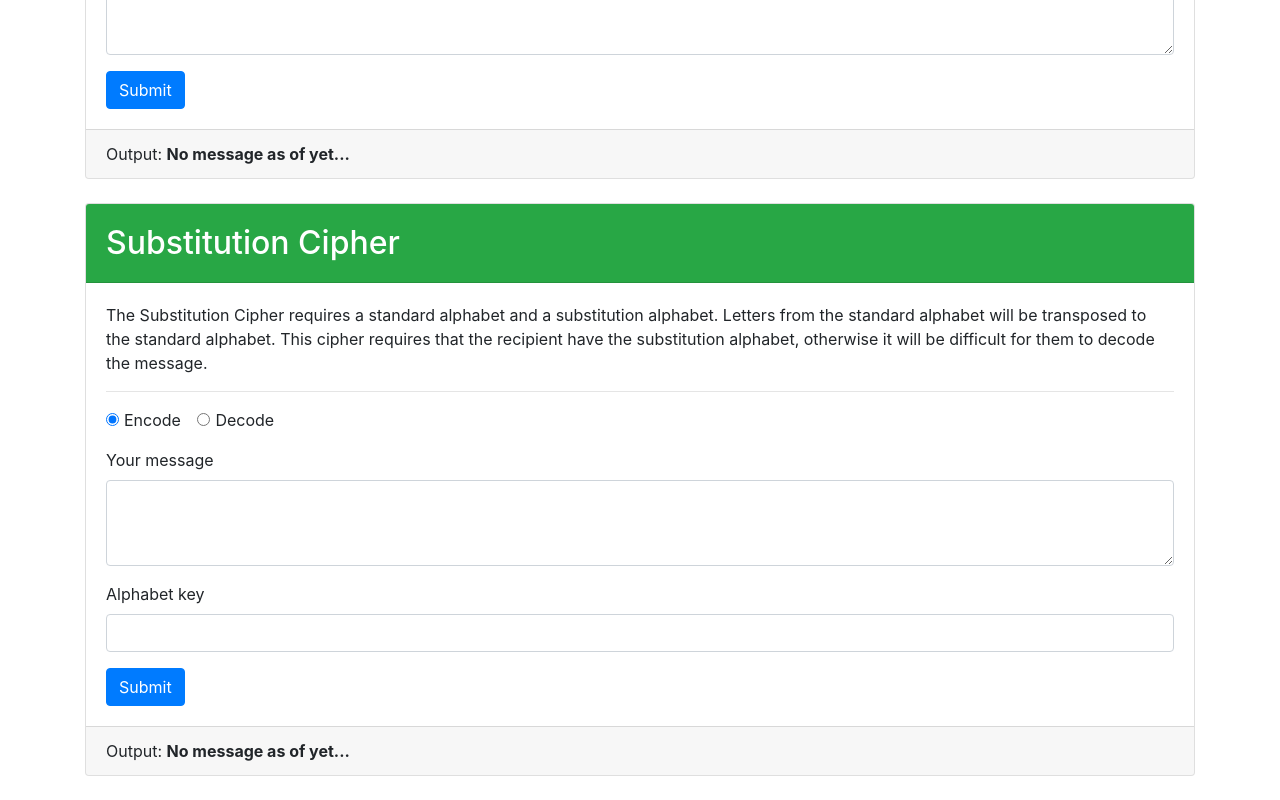
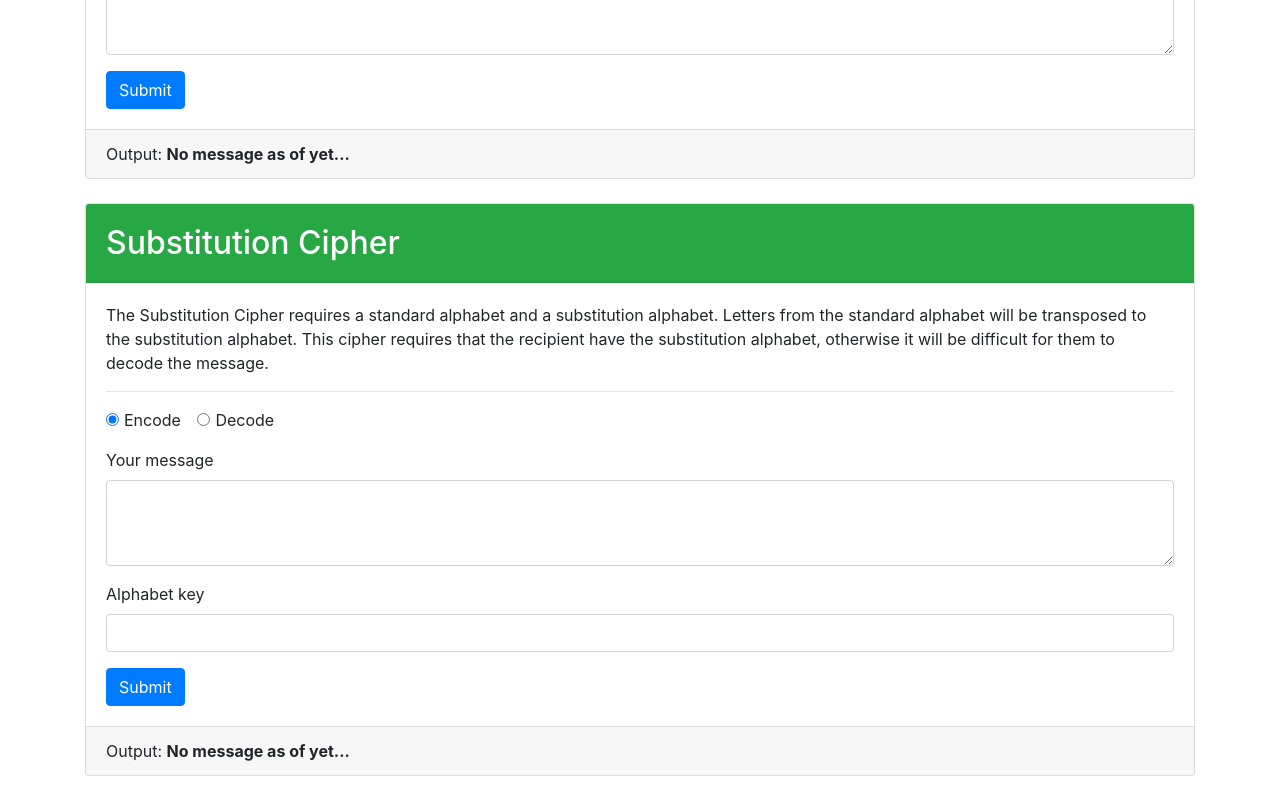
Before and after one commit to mad-godinez/decoderRing_capstone, a website: page index.html in a window 1280 px wide. Shown: the part 993-1793 px from the top of the page. Drawn offline with nearby package versions, Linux system fonts and the light colour scheme.

Commit message:
Fixed typo in substitution cipher info.

```diff
--- a/index.html
+++ b/index.html
@@ -195,7 +195,7 @@
               <p>
                 The Substitution Cipher requires a standard alphabet and a
                 substitution alphabet. Letters from the standard alphabet will
-                be transposed to the standard alphabet. This cipher requires
+                be transposed to the substitution alphabet. This cipher requires
                 that the recipient have the substitution alphabet, otherwise it
                 will be difficult for them to decode the message.
               </p>
```
